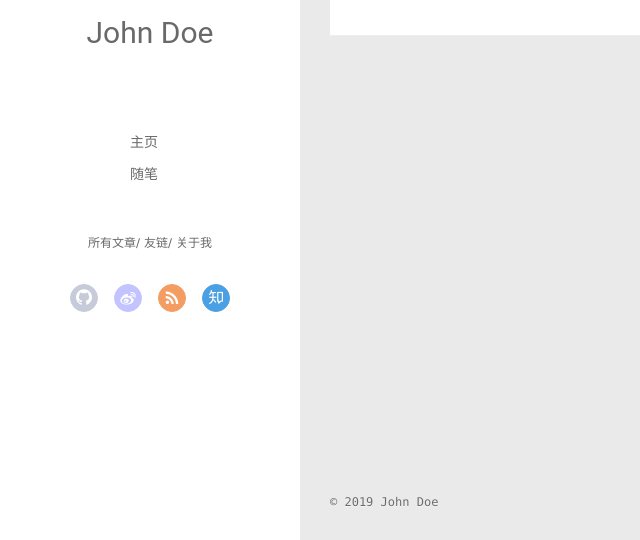
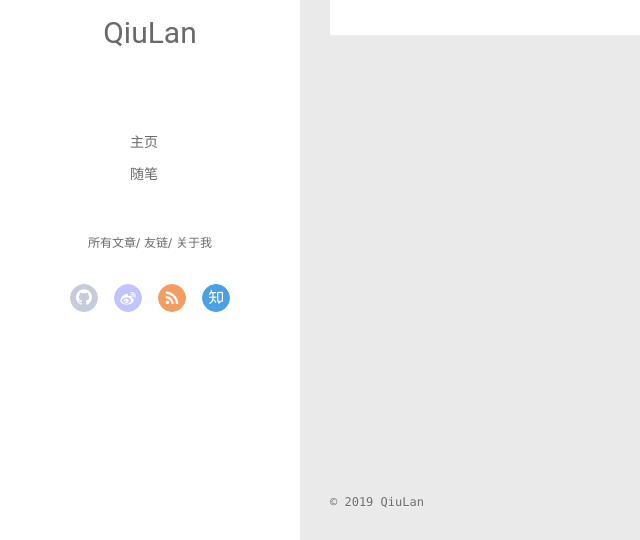
Before and after one commit to turborql/turborql.github.io, a plain HTML site: page archives/index.html in a window 1280 px wide. Shown: the part 257-797 px from the top of the page, 0-640 px from the left. Drawn offline with Linux system fonts and the light colour scheme; no server answers.

Commit message:
Site updated: 2019-12-19 22:20:46

```diff
--- a/archives/index.html
+++ b/archives/index.html
@@ -13,7 +13,7 @@
 <meta property="og:url" content="http://yoursite.com/archives/index.html">
 <meta property="og:site_name" content="Hexo">
 <meta property="og:locale" content="en_US">
-<meta property="article:author" content="John Doe">
+<meta property="article:author" content="QiuLan">
 <meta name="twitter:card" content="summary">
 
     <link rel="alternative" href="/atom.xml" title="Hexo" type="application/atom+xml">
@@ -46,7 +46,7 @@
 			<img src="/img/header.jpg" class="js-avatar">
 		</a>
 		<hgroup>
-		  <h1 class="header-author"><a href="/">John Doe</a></h1>
+		  <h1 class="header-author"><a href="/">QiuLan</a></h1>
 		</hgroup>
 
 
@@ -104,7 +104,7 @@
 				<img src="/img/header.jpg" class="js-avatar">
 			</div>
 			<hgroup>
-			  <h1 class="header-author js-header-author">John Doe</h1>
+			  <h1 class="header-author js-header-author">QiuLan</h1>
 			</hgroup>
 
 
@@ -256,7 +256,7 @@
   <div class="outer">
     <div id="footer-info">
     	<div class="footer-left">
-    		&copy; 2019 John Doe
+    		&copy; 2019 QiuLan
     	</div>
       	<div class="footer-right">
       		<a href="http://hexo.io/" target="_blank">Hexo</a>  Theme <a href="https://github.com/litten/hexo-theme-yilia" target="_blank">Yilia</a> by Litten
```
Also changed, not shown: 2019/12/19/hello-world/index.html (+4 -4 lines), 2019/12/19/个人博客の搭建/index.html (+4 -4 lines), 2019/12/19/我的第一篇博客文章/index.html (+4 -4 lines), archives/2019/12/index.html (+4 -4 lines), archives/2019/index.html (+4 -4 lines), index.html (+4 -4 lines).
